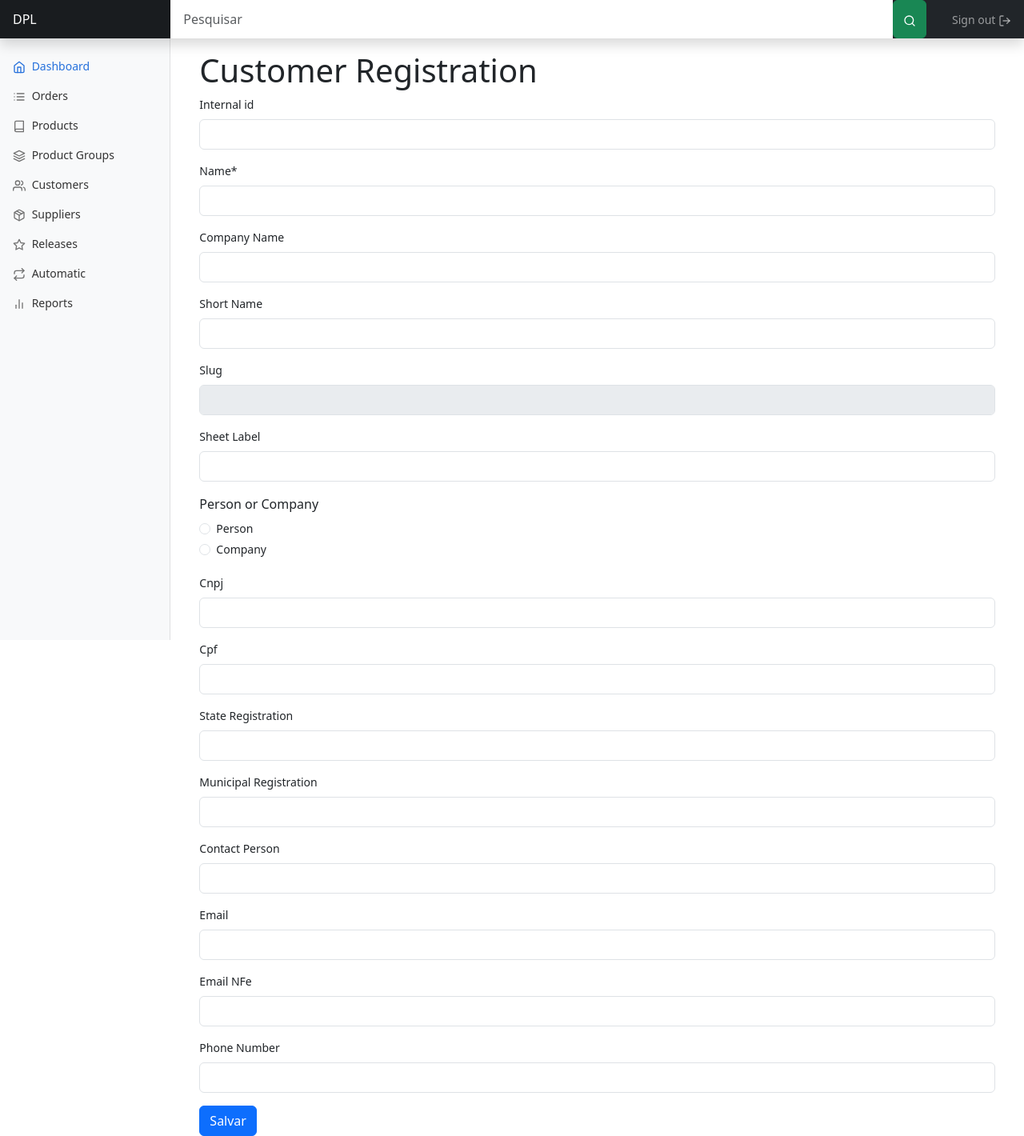
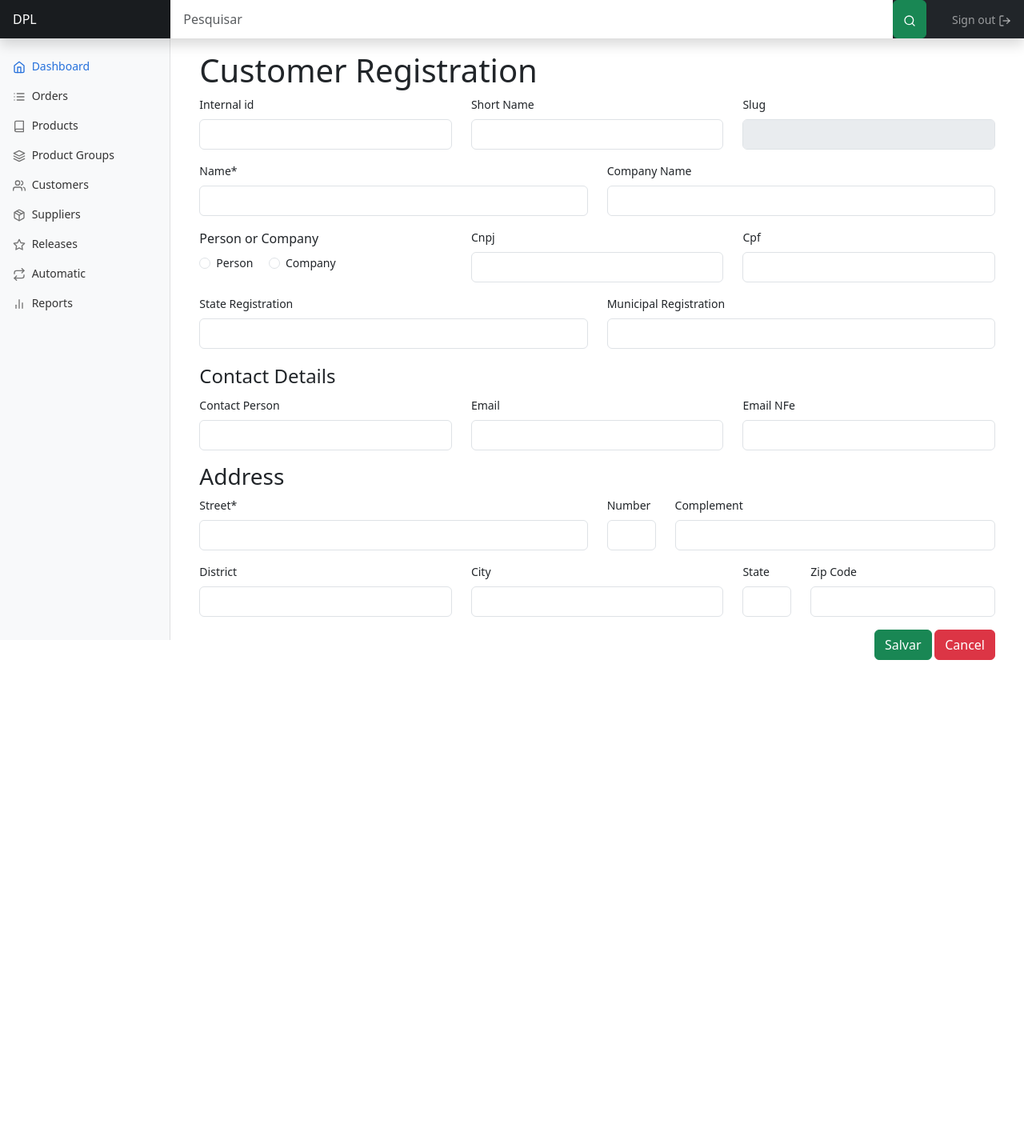
Before and after one commit to jrenato/dpl_orders, a Django app: page /customers/create/ in a window 1280 px wide. Shown: the whole page at 80% size. After the commit the page ends 825 px from the top, so only its background shows below. Run offline with Django 4.2, Linux system fonts and the light colour scheme; the visitor is signed in with stand-in values (Sample User, id 1); parts of the project's set-up code (start-up, migrations or seed data) failed here and were passed over; some libraries are stand-ins or nearby versions.

Commit message:
Removed old testing code for formsets

```diff
--- a/customers/templates/customers/customer_detail.html
+++ b/customers/templates/customers/customer_detail.html
@@ -49,7 +49,7 @@
         <div class="row">
             <div class="col-md-12">
                 {% if perms.customers.change_customer %}
-                <a href="{% url "customers:update_customer" customer.slug %}" class="btn btn-primary d-inline-flex align-items-center">
+                <a href="{% url "customers:update" customer.slug %}" class="btn btn-primary d-inline-flex align-items-center">
                     {% translate "Edit" %} <i data-feather="edit" class="align-middle"></i>
                 </a>
                 {% endif %}
--- a/customers/templates/customers/customer_form.html
+++ b/customers/templates/customers/customer_form.html
@@ -6,9 +6,17 @@
 
 {% block content %}
     <h1>{% translate "Customer Registration" %}</h1>
-    <form method="post">
-        {% csrf_token %}
-        {{ form|crispy }}
-        <button type="submit" class="btn btn-primary">{% translate "Save" %}</button>
-    </form>
+    <div class="mb-5">
+        <form method="post">
+            {% csrf_token %}
+            {% crispy form %}
+            <h3>{% translate "Address" %}</h3>
+            {% crispy address_formset address_formset_helper %}
+
+            <div class="text-end">
+                <button class="btn btn-success" type="submit">{% translate "Save" %}</button>
+                <a class="btn btn-danger" href="{% url 'customers:list' %}">{% translate "Cancel" %}</a>
+            </div>
+        </form>
+    </div>
 {% endblock content %}
--- a/customers/templates/customers/customer_list.html
+++ b/customers/templates/customers/customer_list.html
@@ -12,7 +12,7 @@
     </div>
     <div class="col-md-6 text-end">
         {% if perms.customers.add_customer %}
-          <a href="{% url 'customers:create_customer' %}" class="btn btn-success me-2">
+          <a href="{% url 'customers:create' %}" class="btn btn-success me-2">
               <i data-feather="plus"></i> {% translate "Add" %}
           </a>
         {% endif %}
@@ -50,7 +50,7 @@
                   </a>
                 {% endif %}
                 {% if perms.customers.change_customer %}
-                  <a href="{% url 'customers:update_customer' customer.slug %}" class="btn btn-primary btn-sm">
+                  <a href="{% url 'customers:update' customer.slug %}" class="btn btn-primary btn-sm">
                     <i data-feather="edit"></i>
                   </a>
                 {% endif %}
--- a/customers/urls.py
+++ b/customers/urls.py
@@ -4,15 +4,13 @@ This file is used to define the URL patterns for the customers app.
 from django.urls import path
 
 from .views import CustomerListView, CustomerDetailView, CustomerCreateView, \
-    CustomerUpdateView, CustomerDeleteView, CreateCustomerView, UpdateCustomerView
+    CustomerUpdateView, CustomerDeleteView
 
 app_name = 'customers'
 urlpatterns = [
     path('', CustomerListView.as_view(), name='list'),
     path('create/', CustomerCreateView.as_view(), name='create'),
-    path('create_customer/', CreateCustomerView.as_view(), name='create_customer'),
     path('<slug:slug>/', CustomerDetailView.as_view(), name='detail'),
     path('<slug:slug>/update/', CustomerUpdateView.as_view(), name='update'),
-    path('<slug:slug>/update_customer/', UpdateCustomerView.as_view(), name='update_customer'),
     path('<slug:slug>/delete/', CustomerDeleteView.as_view(), name='delete'),
 ]
--- a/customers/views.py
+++ b/customers/views.py
@@ -6,7 +6,6 @@ from django.db.models import Count, Sum
 from django.views.generic import ListView, DetailView, CreateView, UpdateView, DeleteView
 from django.contrib.auth.mixins import PermissionRequiredMixin
 from django.db import transaction
-
 
 from .models import Customer
 from .forms import CustomerForm, CustomerAddressFormSet, CustomerAddressFormSetHelper
@@ -21,7 +20,6 @@ class CustomerListView(PermissionRequiredMixin, ListView):
     permission_required = 'customers.view_customer'
 
     def get_queryset(self):
-        # Prefetch the count of orders for each customer as order_count
         return Customer.objects\
             .prefetch_related('orders', 'orders__order_items')\
             .annotate(
@@ -37,10 +35,6 @@ class CustomerDetailView(PermissionRequiredMixin, DetailView):
     model = Customer
     context_object_name = 'customer'
     permission_required = 'customers.view_customer'
-
-    # def get_queryset(self):
-    #     return Customer.objects\
-    #         .prefetch_related('orders',)
 
     def get_context_data(self, **kwargs):
         context = super().get_context_data(**kwargs)
@@ -65,26 +59,6 @@ class CustomerCreateView(PermissionRequiredMixin, CreateView):
     success_url = reverse_lazy('customers:list')
     permission_required = 'customers.add_customer'
 
-
-class CustomerUpdateView(PermissionRequiredMixin, UpdateView):
-    '''
-    Update view for the Customer model
-    '''
-    model = Customer
-    form_class = CustomerForm
-    success_url = reverse_lazy('customers:list')
-    permission_required = 'customers.change_customer'
-
-
-class CreateCustomerView(PermissionRequiredMixin, CreateView):
-    '''
-    Create view for the Customer model
-    '''
-    model = Customer
-    form_class = CustomerForm
-    template_name = 'customers/customer_formset.html'
-    permission_required = 'customers.add_customer'
-
     def get_context_data(self, **kwargs):
         context = super().get_context_data(**kwargs)
 
@@ -94,43 +68,59 @@ class CreateCustomerView(PermissionRequiredMixin, CreateView):
         else:
             context['address_formset'] = CustomerAddressFormSet()
             context['address_formset_helper'] = CustomerAddressFormSetHelper()
+
         return context
 
     def form_valid(self, form):
         context = self.get_context_data()
-        addresses = context['address_formset']
+
+        address_formset = context['address_formset']
         with transaction.atomic():
-            if addresses.is_valid():
+            if address_formset.is_valid():
                 customer = form.save()
-                addresses.instance = customer
-                addresses.save()
+                address_formset.instance = customer
+                address_formset.save()
+
         return super().form_valid(form)
 
+    def get_success_url(self):
+        return reverse_lazy('customers:detail', kwargs={'slug': self.object.slug})
 
-class UpdateCustomerView(PermissionRequiredMixin, UpdateView):
+
+class CustomerUpdateView(PermissionRequiredMixin, UpdateView):
+    '''
+    Update view for the Customer model
+    '''
     model = Customer
     form_class = CustomerForm
-    template_name = 'customers/customer_formset.html'
     permission_required = 'customers.change_customer'
 
     def get_context_data(self, **kwargs):
         context = super().get_context_data(**kwargs)
+
         if self.request.POST:
-            context['address_formset'] = CustomerAddressFormSet(self.request.POST, instance=self.object)
+            context['address_formset'] = CustomerAddressFormSet(
+                self.request.POST, instance=self.object)
             context['address_formset_helper'] = CustomerAddressFormSetHelper()
         else:
             context['address_formset'] = CustomerAddressFormSet(instance=self.object)
             context['address_formset_helper'] = CustomerAddressFormSetHelper()
+
         return context
 
     def form_valid(self, form):
         context = self.get_context_data()
-        addresses = context['address_formset']
+
+        address_formset = context['address_formset']
         with transaction.atomic():
-            if addresses.is_valid():
-                addresses.instance = self.object
-                addresses.save()
+            if address_formset.is_valid():
+                address_formset.instance = self.object
+                address_formset.save()
+
         return super().form_valid(form)
+
+    def get_success_url(self):
+        return reverse_lazy('customers:detail', kwargs={'slug': self.object.slug})
 
 
 class CustomerDeleteView(PermissionRequiredMixin, DeleteView):
```
Also changed, not shown: customers/templates/customers/customer_formset.html (deleted, +0 -22 lines).
